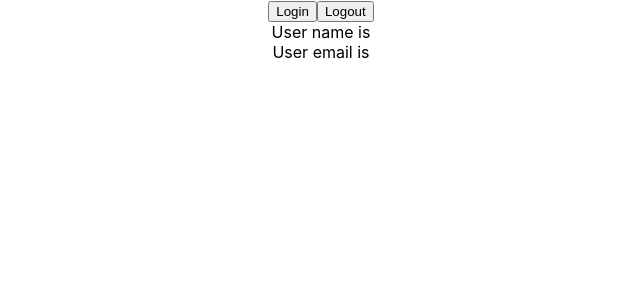
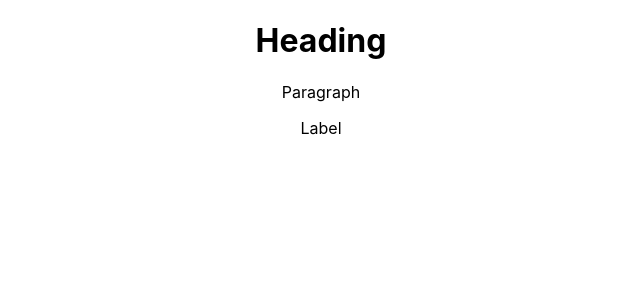
Before and after one commit to prasetyoow/react-typescript-demo, a React (Create React App) app: page / in a window 1280 px wide. Shown: the top 300 px of the page, without its empty margins (319-959 px from the left). Built offline with nearby package versions, Linux system fonts and the light colour scheme.

Commit message:
Polymorphic Components

```diff
--- a/src/App.tsx
+++ b/src/App.tsx
@@ -1,14 +1,18 @@
 import './App.css';
-import { UserContextProvider } from './components/context/UserContext';
-import { User } from './components/context/User';
-
+import { Text } from './components/polymorphic/Text';
 
 function App() {
   return (
     <div className='App'>
-      <UserContextProvider>
-        <User />
-      </UserContextProvider>
+      <Text as="h1" size='lg'>
+        Heading
+      </Text>
+      <Text as="p" size='md'>
+        Paragraph
+      </Text>
+      <Text as="label" htmlFor="someId" size='sm' color="secondary">
+        Label
+      </Text>
     </div>
   )
 }
--- /dev/null
+++ b/src/components/polymorphic/Text.tsx
@@ -0,0 +1,17 @@
+import React from "react"
+
+type TextOwnProps<E extends React.ElementType> = {
+  size?: "sm" | "md" | "lg"
+  color?: "primary" | "secondary"
+  children: React.ReactNode
+  as?: E
+}
+
+type TextProps<E extends React.ElementType> = TextOwnProps<E> & React.ComponentProps<E> & Omit<React.ComponentProps<E>, keyof TextOwnProps<E>>
+
+export const Text = <E extends React.ElementType = "div">({size, color, children, as}: TextProps<E>) => {
+  const Component = as || "div"
+  return (
+    <Component className={`class-with-${size}=${color}`}>{children}</Component>
+  )
+}
```
